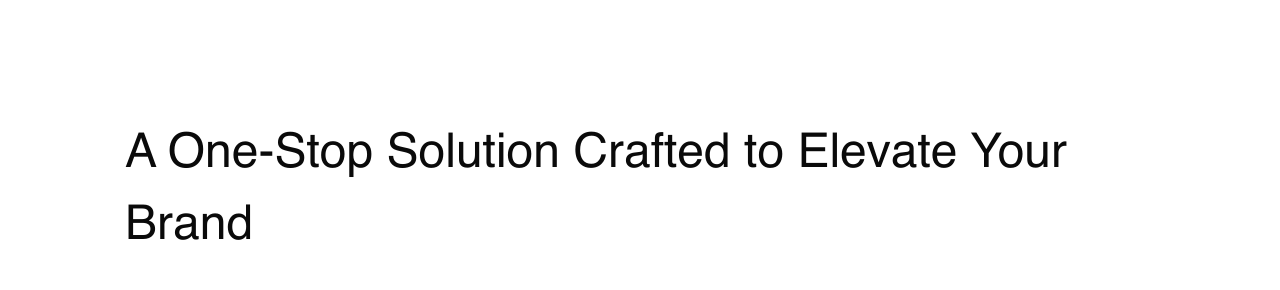
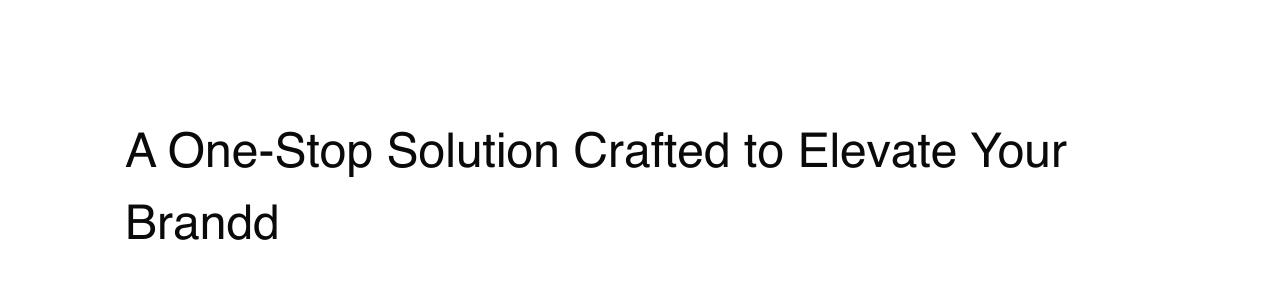
Before and after one commit to cdshubham/DesignerC, a Next.js app in the folder frontend/: page /home/creative-designing in a window 1280 px wide. Shown: the part 1877-2167 px from the top of the page. Built offline with nearby package versions, Linux system fonts and the light colour scheme.

Commit message:
onesotp added

```diff
--- a/frontend/src/components/home/One-stop.tsx
+++ b/frontend/src/components/home/One-stop.tsx
@@ -53,7 +53,7 @@ const Onestop = () => {
    return <section className="expertise md:py-[60px] py-[40px] md:px-[125px] px-[40px] flex flex-col gap-[30px] justify-center items-center w-full  ">
      <div className="flex flex-col gap-[30px] w-full">
        <div className="flex text-mediumheading">
-         A One-Stop Solution Crafted to Elevate Your Brand
+         A One-Stop Solution Crafted to Elevate Your Brandd
        </div>
        <div className="flex justify-between">
         {cardata.map((item, index) => (
```
